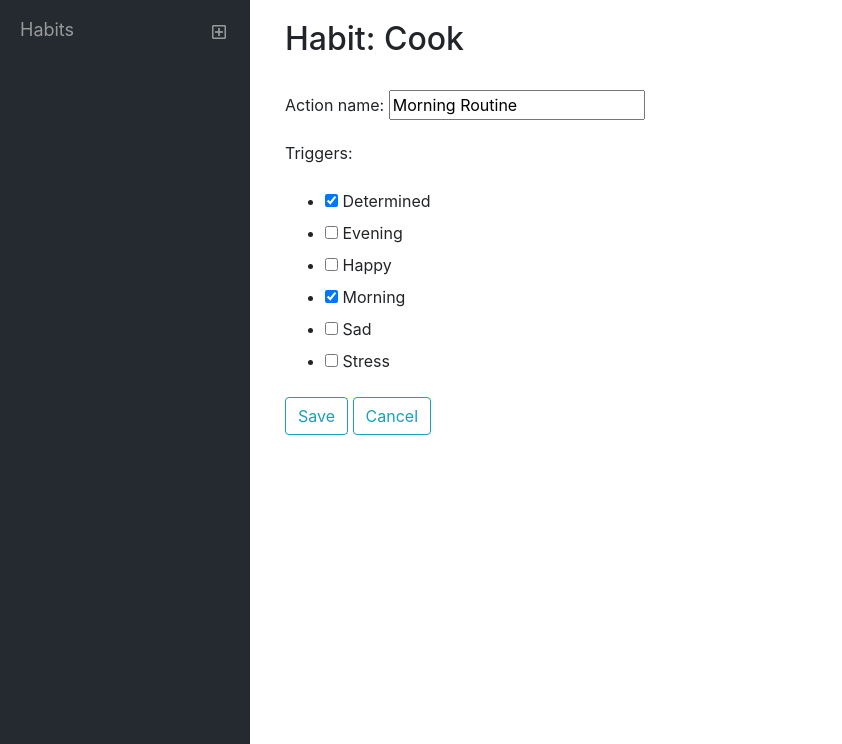
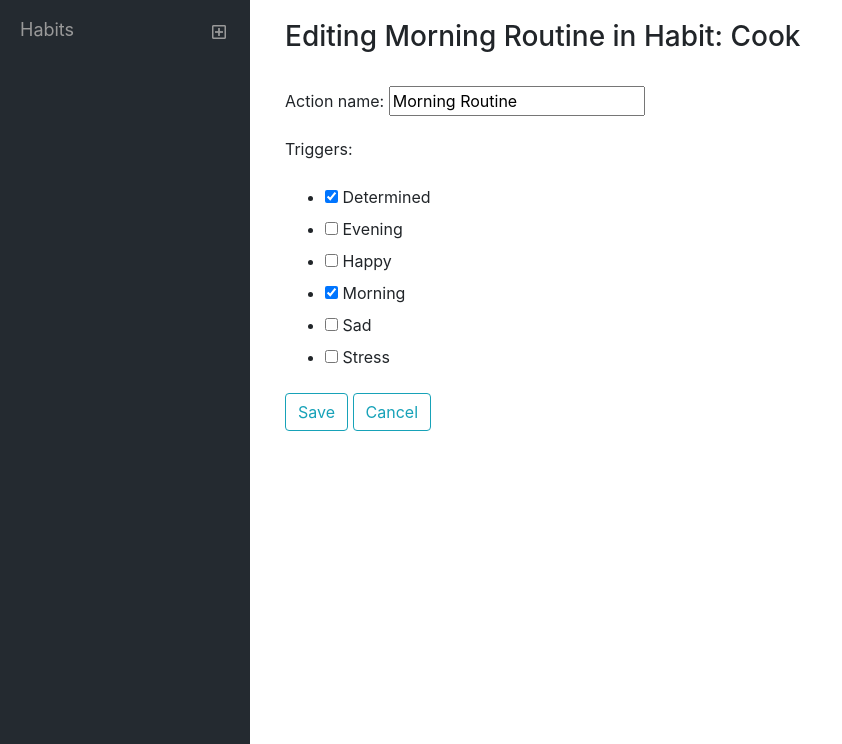
Before and after one commit to Mathic/reconneqt, a Django app: page /reconneqt/habits/4/1/edit_action in a window 1280 px wide. Shown: the part 56-800 px from the top of the page, without its empty margins (0-842 px from the left). Run offline with Django 3.2, Linux system fonts and the light colour scheme; data comes from the database, SQL or seed files in the repository; both versions use the stored data as it was after the commit; some libraries are stand-ins or nearby versions.

Commit message:
fixing minor error
and minor visual changes

```diff
--- a/habits/templates/habits/action_edit.html
+++ b/habits/templates/habits/action_edit.html
@@ -2,8 +2,13 @@
 
 {% block main %}
 
-<h2>Habit: {{ habit }}</h2>
+{% if action.pk %}
+<h3>Editing {{ action }} in Habit: {{ habit }}</h3>
+{% else %}
+<h3>Create new action in Habit: {{ habit }}</h3>
+{% endif %}
 <br/>
+
 <form method="POST" class="post-form">{% csrf_token %}
   {{ form.as_p }}
   <button type="submit" class="save btn btn-outline-info">Save</button>
--- a/habits/templates/habits/habits.html
+++ b/habits/templates/habits/habits.html
@@ -16,9 +16,9 @@
       {% for habit in habit_list %}
       <li>
         {% if habit.good_habit %}
-          <a href="{% url 'habit_detail' habit.id %}">{{ habit.habit_name }}</a>
+          <a href="{% url 'habit_detail' habit.id %}" style="color:#008000">{{ habit.habit_name }}</a>
         {% else %}
-          <a href="{% url 'habit_detail' habit.id %}">{{ habit.habit_name }}</a>
+          <a href="{% url 'habit_detail' habit.id %}" style="color:#B22222">{{ habit.habit_name }}</a>
         {% endif %}
       {% endfor %}
       </li>
--- a/habits/views.py
+++ b/habits/views.py
@@ -97,7 +97,11 @@
             return redirect('habit_detail', habit_id=habit_id)
     else:
         form = ActionForm()
-        return render(request, 'habits/action_edit.html', {'form': form})
+    context = {
+        'form': form,
+        'habit': habit
+    }
+    return render(request, 'habits/action_edit.html', context)
 
 def action_edit(request, habit_id, pk):
     action = get_object_or_404(Action, pk=pk)
```
Also changed, not shown: db.sqlite3.
